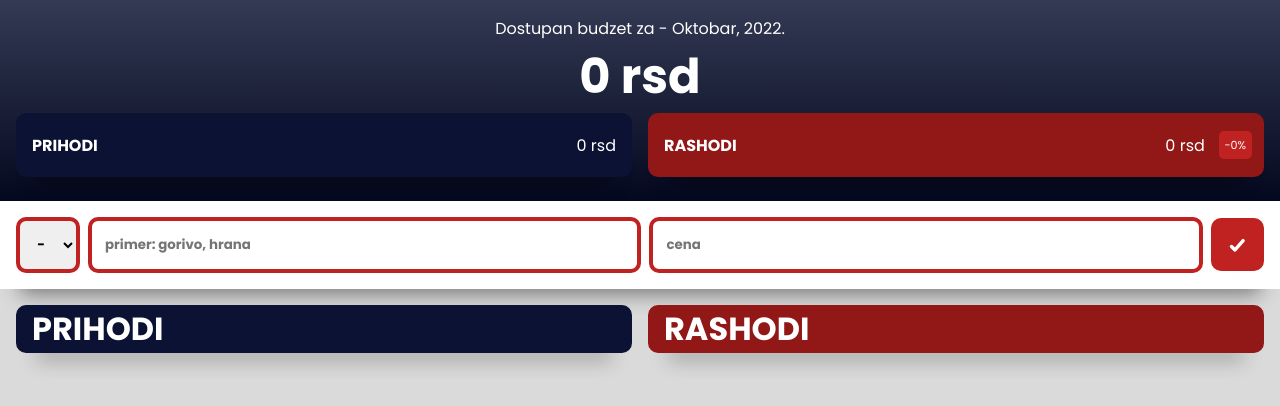
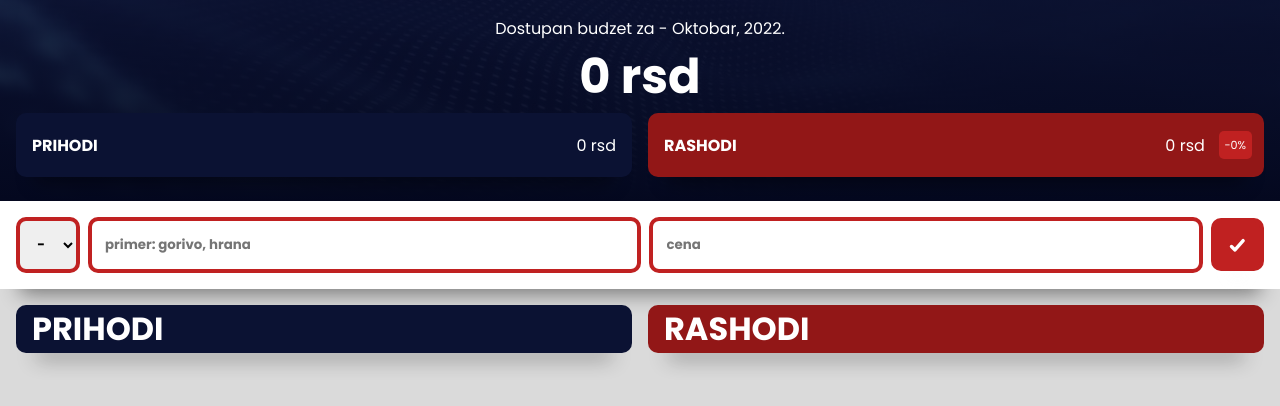
Before and after one commit to trifkee/SHINDIRI_test, a plain HTML site: page index.html in a window 1280 px wide. Drawn offline with nearby package versions, Linux system fonts and the light colour scheme; the site is published under a folder, as on GitHub Pages, so addresses that start at the root find nothing.

Commit message:
Update style.css

```diff
--- a/assets/css/style.css
+++ b/assets/css/style.css
@@ -26,7 +26,7 @@ header{
     height: min-content;
     /* background-color: var(--plava1); */
     opacity: 1;
-    background-image: linear-gradient(0deg,rgba(4, 8, 31, 1), rgba(11, 18, 51, .8)), url("/assets/img/pozadina1.jpg");
+    background-image: linear-gradient(0deg,rgba(4, 8, 31, 1), rgba(11, 18, 51, .8)), url("../img/pozadina1.jpg");
     background-size: cover;
     background-position: center;
     color: white;
```
